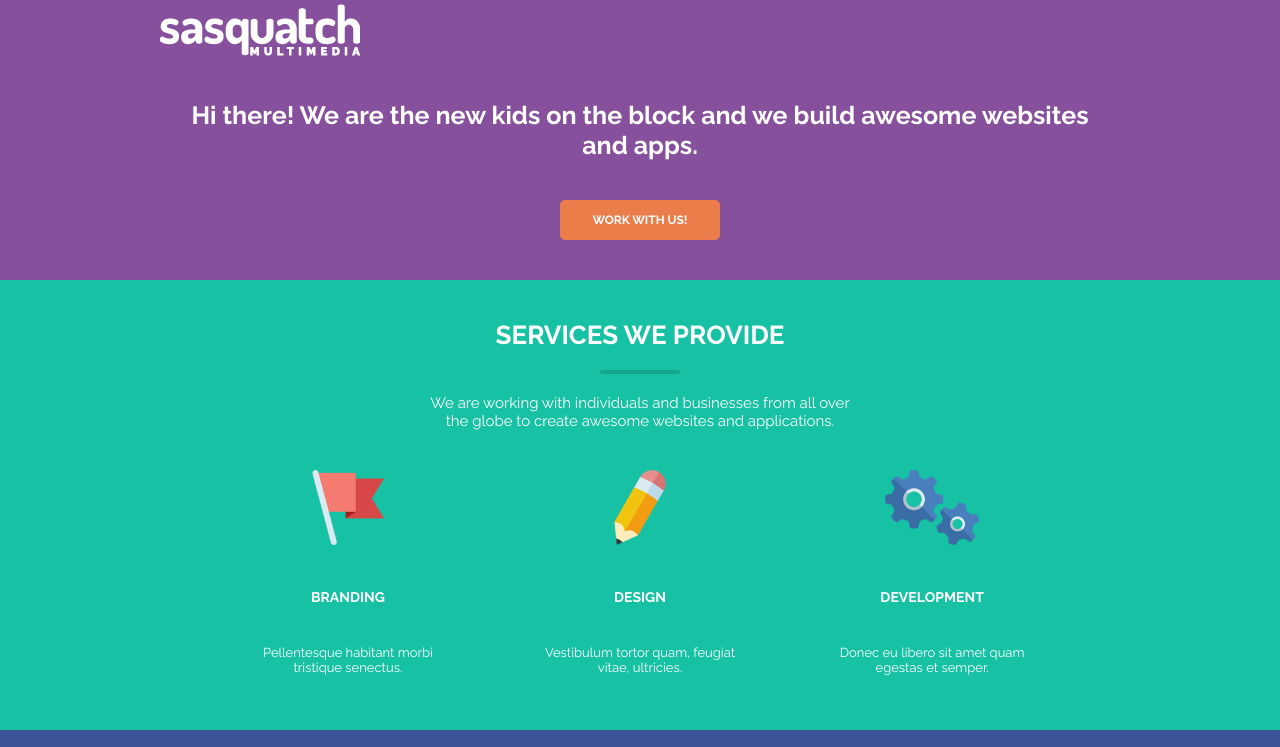
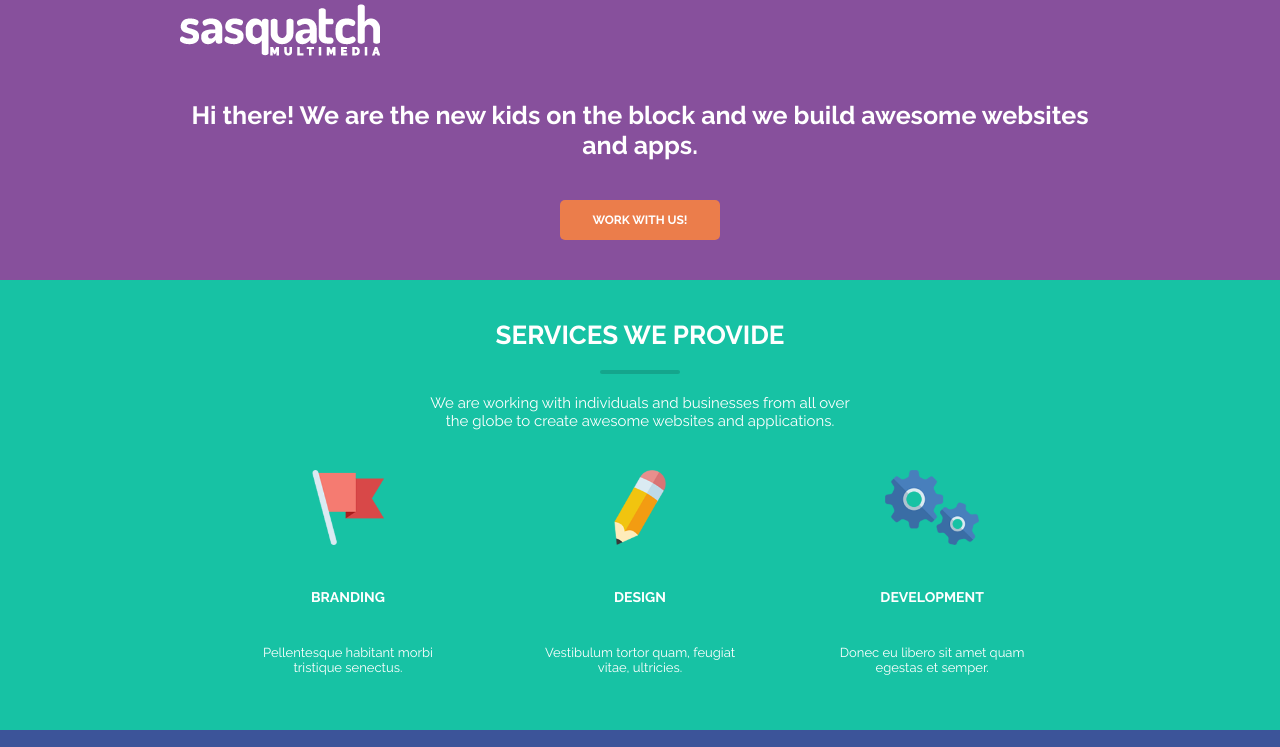
Before and after one commit to SasquatchMedia/600px-template, a plain HTML site: page index.html in a window 1280 px wide. Shown: the top 747 px of the page. Drawn offline with Linux system fonts and the light colour scheme.

Commit message:
Added padding to Logo

```diff
--- a/css/style.css
+++ b/css/style.css
@@ -43,7 +43,7 @@ header {
 
 #logo img {
 	display: block;
-	/* margin: 0 20px; */
+	margin: 0 20px;
 }
 
 nav {
```
